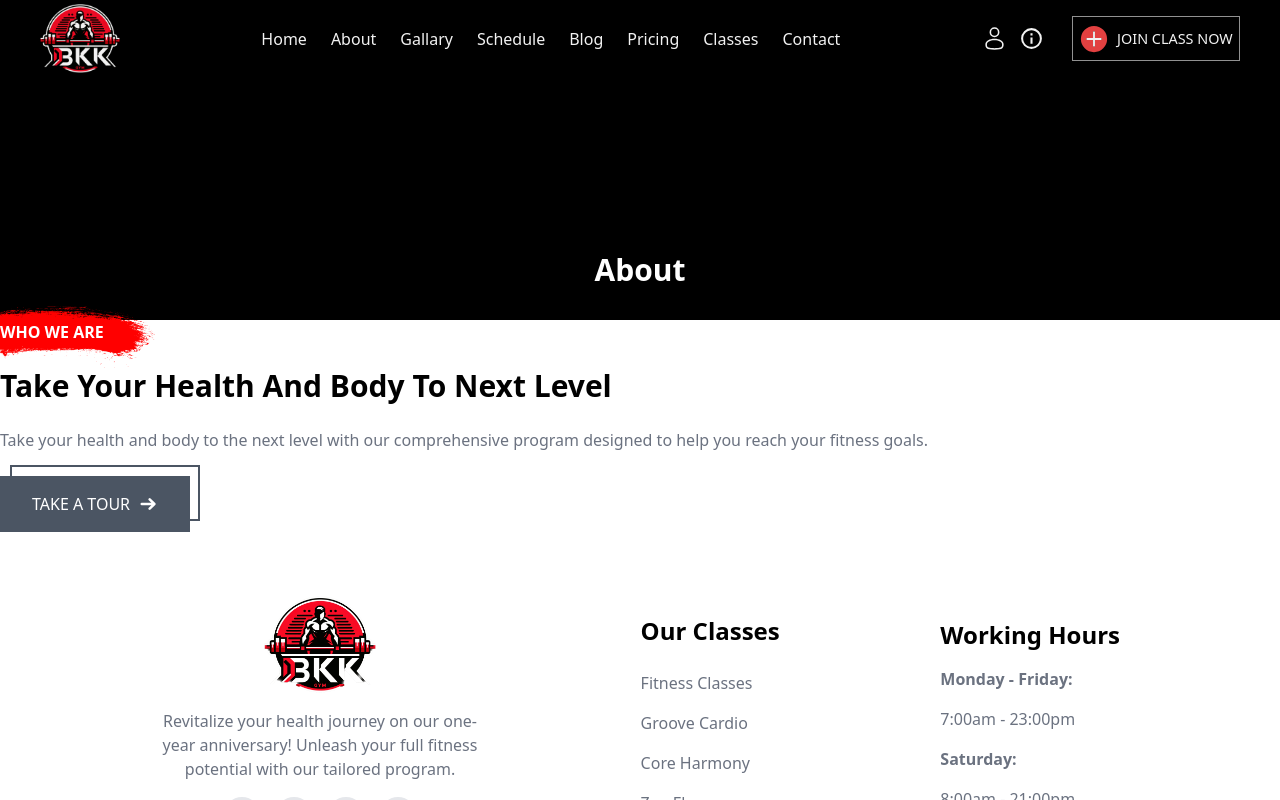
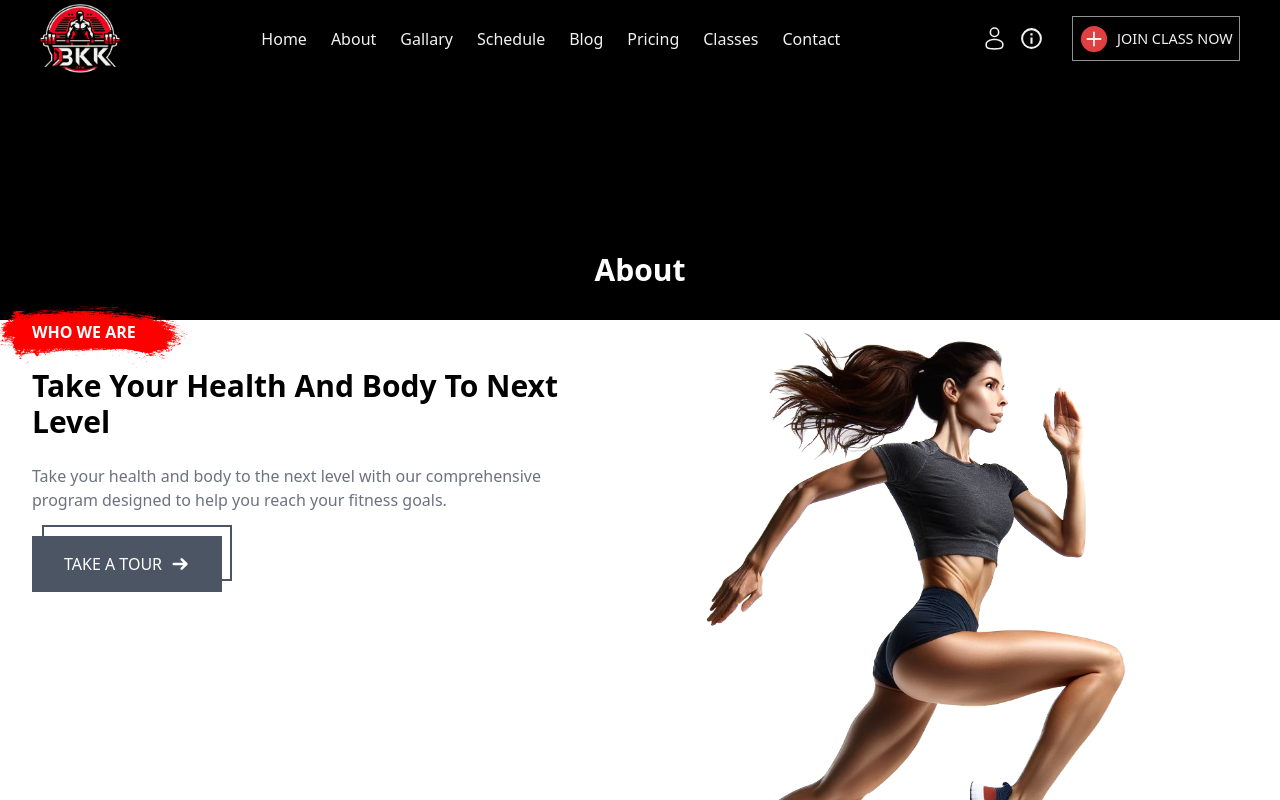
Before and after one commit to OnigiriKing/new-project, a React (Create React App) app: page /about in a window 1280 px wide. Shown: the top 800 px of the page. Built offline with nearby package versions, Linux system fonts and the light colour scheme.

Commit message:
Image and about update

```diff
--- a/src/components/aboutComp/About.jsx
+++ b/src/components/aboutComp/About.jsx
@@ -1,12 +1,14 @@
 import TopComp from "components/topComp/TopComp";
 import allSvg from "svg/allSvg";
 import redBrush from "utils/img/redBrush.png";
+import run from "utils/img/run.png";
 import { Link } from "react-router-dom";
 
 export default function About() {
   return (
     <div class="">
       <TopComp des="About" />
+      <div class="flex mx-[2rem]">
         <div class="flex gap-6 flex-col z-10">
           <div class="relative">
             <h3 class="text-white relative z-[10] font-bold ">WHO WE ARE</h3>
@@ -22,8 +24,11 @@ export default function About() {
             Take your health and body to the next level with our comprehensive
             program designed to help you reach your fitness goals.
           </p>
-
           <Link class="button-class">TAKE A TOUR {allSvg(20).arrow}</Link>
+        </div>
+        <div class="w-[70rem] flex items-center">
+          <img src={run} />
+        </div>
       </div>
       <div>
         <div></div>
--- a/src/components/homeComp/Home.About/AboutUs.jsx
+++ b/src/components/homeComp/Home.About/AboutUs.jsx
@@ -1,5 +1,5 @@
 import allSvg from "svg/allSvg";
-import run from "../img/run.png"
+import run from "utils/img/run.png";
 import redBrush from "utils/img/redBrush.png";
 import { Link } from "react-router-dom";
 
```
Also changed, not shown: src/utils/img/run.png (renamed from src/components/homeComp/img/run.png). Lines whose indentation alone changed are shown as unchanged.
